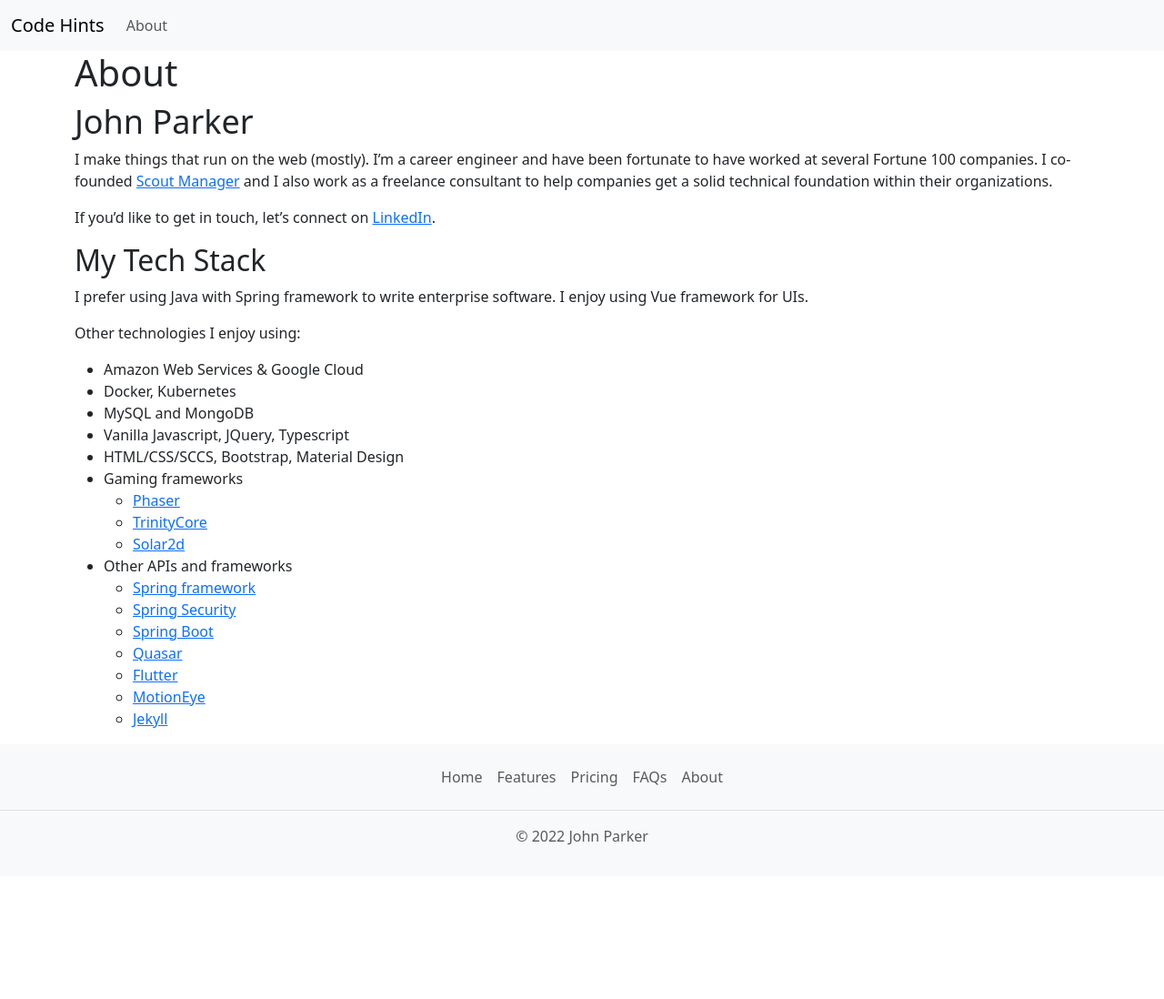
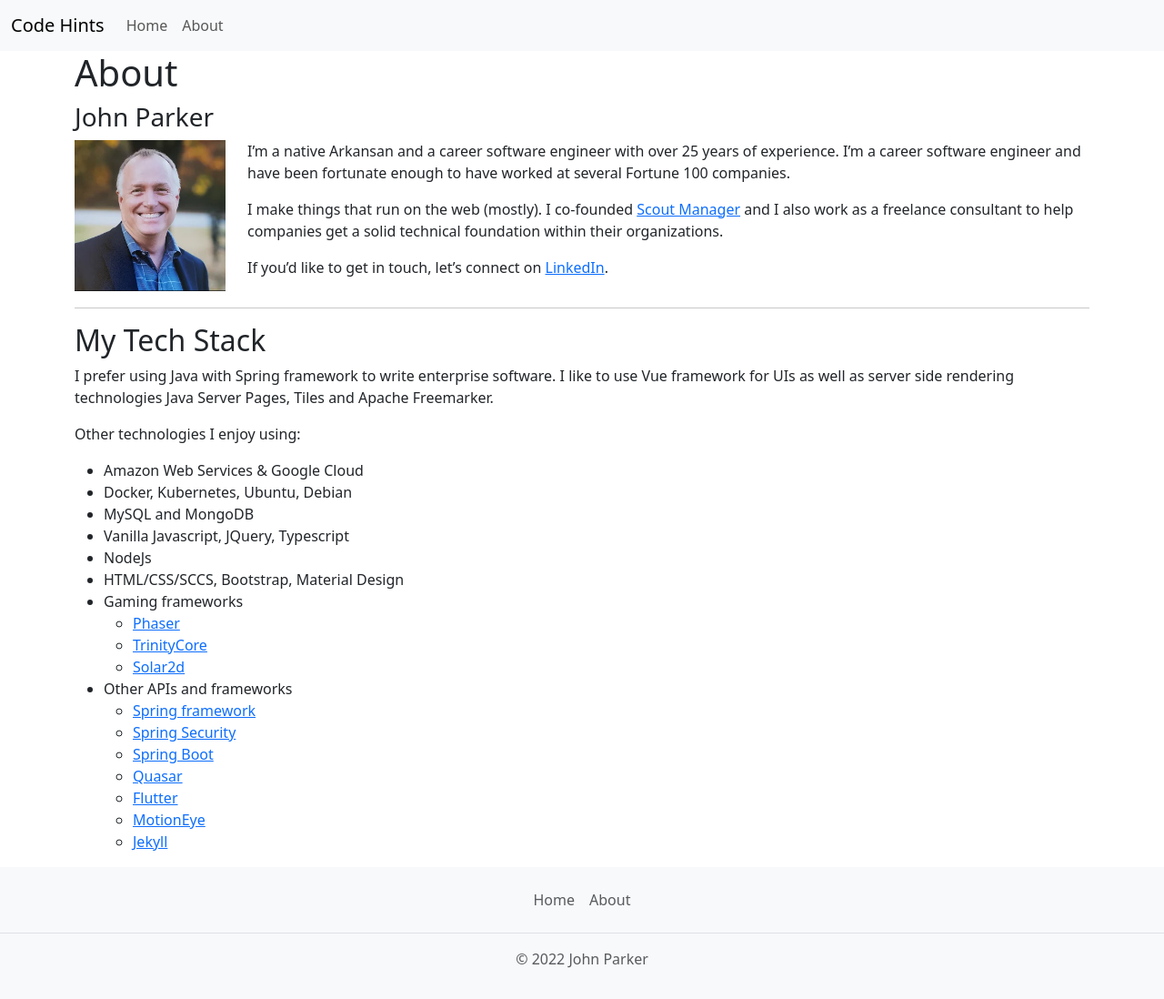
Before and after one commit to john3parker/codehints, a Jekyll site: the page built from about.markdown, in a window 1280 px wide and 1098 px high. Shown: the whole window at 91% size. Built offline with Jekyll 4.4.1, drawn with Linux system fonts in a browser that asks for light colours.

Commit message:
Updated About

```diff
--- a/_includes/footer.html
+++ b/_includes/footer.html
@@ -1,10 +1,7 @@
 <footer class="footer mt-auto py-3 bg-light">
 
         <ul class="nav justify-content-center border-bottom pb-3 mb-3">
-          <li class="nav-item"><a href="#" class="nav-link px-2 text-muted">Home</a></li>
-          <li class="nav-item"><a href="#" class="nav-link px-2 text-muted">Features</a></li>
-          <li class="nav-item"><a href="#" class="nav-link px-2 text-muted">Pricing</a></li>
-          <li class="nav-item"><a href="#" class="nav-link px-2 text-muted">FAQs</a></li>
+          <li class="nav-item"><a href="/" class="nav-link px-2 text-muted">Home</a></li>
           <li class="nav-item"><a href="/about" class="nav-link px-2 text-muted">About</a></li>
         </ul>
         <p class="text-center text-muted">© 2022 John Parker</p>
--- a/_includes/header.html
+++ b/_includes/header.html
@@ -9,6 +9,9 @@
             {%- assign page_paths = site.header_pages | default: default_paths -%}
 
             <ul class="navbar-nav">
+                <li class="nav-item">
+                    <a class="nav-link" href="/">Home</a>
+                </li>
                 {%- if page_paths -%}
                     {%- for path in page_paths -%}
                         {%- assign my_page = site.pages | where: "path", path | first -%}
--- a/about.markdown
+++ b/about.markdown
@@ -4,19 +4,27 @@ title: About
 permalink: /about/
 ---
 
-# John Parker
-I make things that run on the web (mostly). I'm a career engineer and have been fortunate to have worked at several Fortune 100 companies. I co-founded [Scout Manager](https://www.scoutmanager.com) and I also work as a freelance consultant to help companies get a solid technical foundation within their organizations.
-
-If you'd like to get in touch, let's connect on [LinkedIn](https://www.linkedin.com/in/johnathan-d-parker/).
-
+### John Parker
+<div class="row">
+    <div class="col-2"><img src="/assets/img/john-parker-profile.png" alt="Github " class="img-fluid"></div>
+    <div class="col-10">
+        <p>
+            I’m a native Arkansan and a career software engineer with over 25 years of experience. I’m a career software engineer and have been fortunate enough to have worked at several Fortune 100 companies.
+        </p>
+        <p>I make things that run on the web (mostly).  I co-founded <a href="https://www.scoutmanager.com">Scout Manager</a> and I also work as a freelance consultant to help companies get a solid technical foundation within their organizations.</p>
+        <p>If you’d like to get in touch, let’s connect on <a href="https://www.linkedin.com/in/johnathan-d-parker/">LinkedIn</a>.</p>
+    </div>
+</div>
+<hr>
 ## My Tech Stack
-I prefer using Java with Spring framework to write enterprise software. I enjoy using Vue framework for UIs.
+I prefer using Java with Spring framework to write enterprise software. I like to use Vue framework for UIs as well as server side rendering technologies Java Server Pages, Tiles and Apache Freemarker.
 
 Other technologies I enjoy using:
 * Amazon Web Services & Google Cloud
-* Docker, Kubernetes
+* Docker, Kubernetes, Ubuntu, Debian
 * MySQL and MongoDB
 * Vanilla Javascript, JQuery, Typescript
+* NodeJs
 * HTML/CSS/SCCS, Bootstrap, Material Design
 * Gaming frameworks
     * [Phaser](https://phaser.io/)
```
Also changed, not shown: assets/img/john-parker-profile.png (added).
